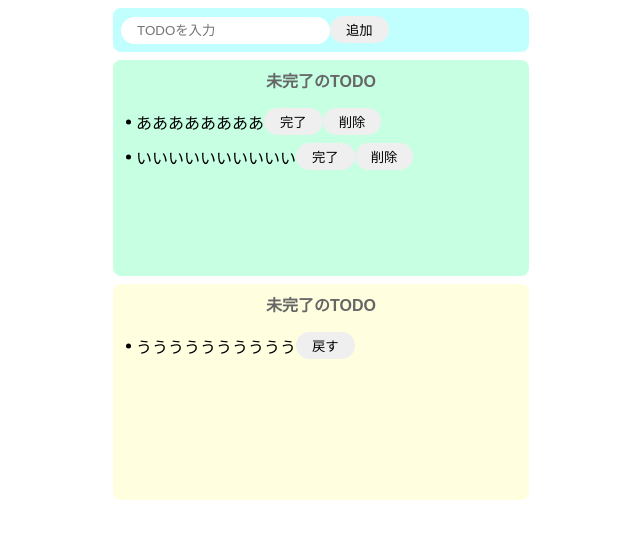
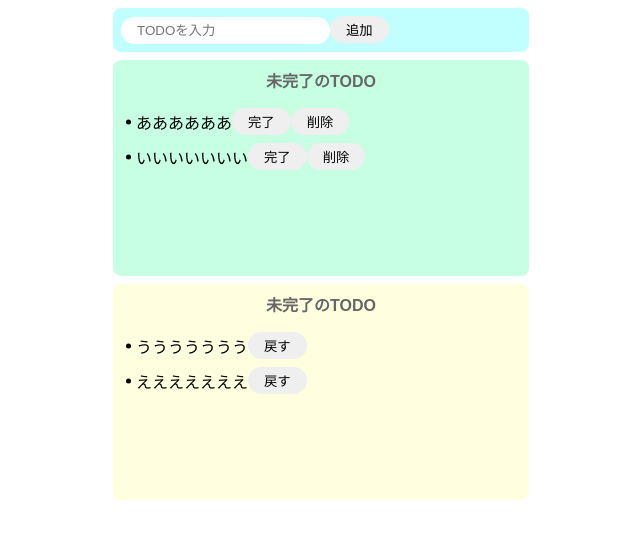
Before and after one commit to ShuheiTakahashi1224/react-todo, a React (Create React App) app: page / in a window 1280 px wide. Shown: the top 538 px of the page, without its empty margins (319-959 px from the left). Built offline with nearby package versions, Linux system fonts and the light colour scheme.

Commit message:
update : task 追加機能 実装

```diff
--- a/src/App.jsx
+++ b/src/App.jsx
@@ -1,34 +1,63 @@
+import { useState } from "react";
 import "./styles.css";
 
 const App = () => {
+  const [todoText, setTodoText] = useState("");
+  const [incompleteTodoList, setIncompleteTodoList] = useState([
+    "ああああああ",
+    "いいいいいいい"
+  ]);
+  const [completeTodoList, setCompleteTodoList] = useState([
+    "ううううううう",
+    "えええええええ"
+  ]);
+
+  const changeTodoText = (event) => setTodoText(event.target.value);
+  const addTask = () => {
+    if (todoText === "") return;
+    const newTodoList = [...incompleteTodoList, todoText];
+    setIncompleteTodoList(newTodoList);
+    setTodoText("");
+  };
   return (
     <>
       <div className="c-task p-add_task">
-        <input type="text" placeholder="TODOを入力" className="c-input" />
-        <button className="c-button">追加</button>
+        <input
+          type="text"
+          placeholder="TODOを入力"
+          value={todoText}
+          className="c-input"
+          onChange={(event) => changeTodoText(event)}
+        />
+        <button onClick={() => addTask()} className="c-button">
+          追加
+        </button>
       </div>
       <div className="c-task p-incomplete_task">
         <p className="c-title">未完了のTODO</p>
         <ul className="c-task_list">
-          <li className="c-task_list__item">
-            <p className="c-task_list__item_name">ああああああああ</p>
-            <button className="c-button">完了</button>
-            <button className="c-button">削除</button>
-          </li>
-          <li className="c-task_list__item">
-            <p className="c-task_list__item_name">いいいいいいいいいい</p>
-            <button className="c-button">完了</button>
-            <button className="c-button">削除</button>
-          </li>
+          {incompleteTodoList.map((todo) => {
+            return (
+              <li key={todo} className="c-task_list__item">
+                <p className="c-task_list__item_name">{todo}</p>
+                <button className="c-button">完了</button>
+                <button className="c-button">削除</button>
+              </li>
+            );
+          })}
         </ul>
       </div>
       <div className="c-task p-complete_task">
         <p className="c-title">未完了のTODO</p>
         <ul className="c-task_list">
-          <li className="c-task_list__item">
-            <p className="c-task_list__item_name">うううううううううう</p>
-            <button className="c-button">戻す</button>
-          </li>
+          {completeTodoList.map((todo) => {
+            return (
+              <li key={todo} className="c-task_list__item">
+                <p className="c-task_list__item_name">{todo}</p>
+                <button className="c-button">戻す</button>
+              </li>
+            );
+          })}
         </ul>
       </div>
     </>
```
